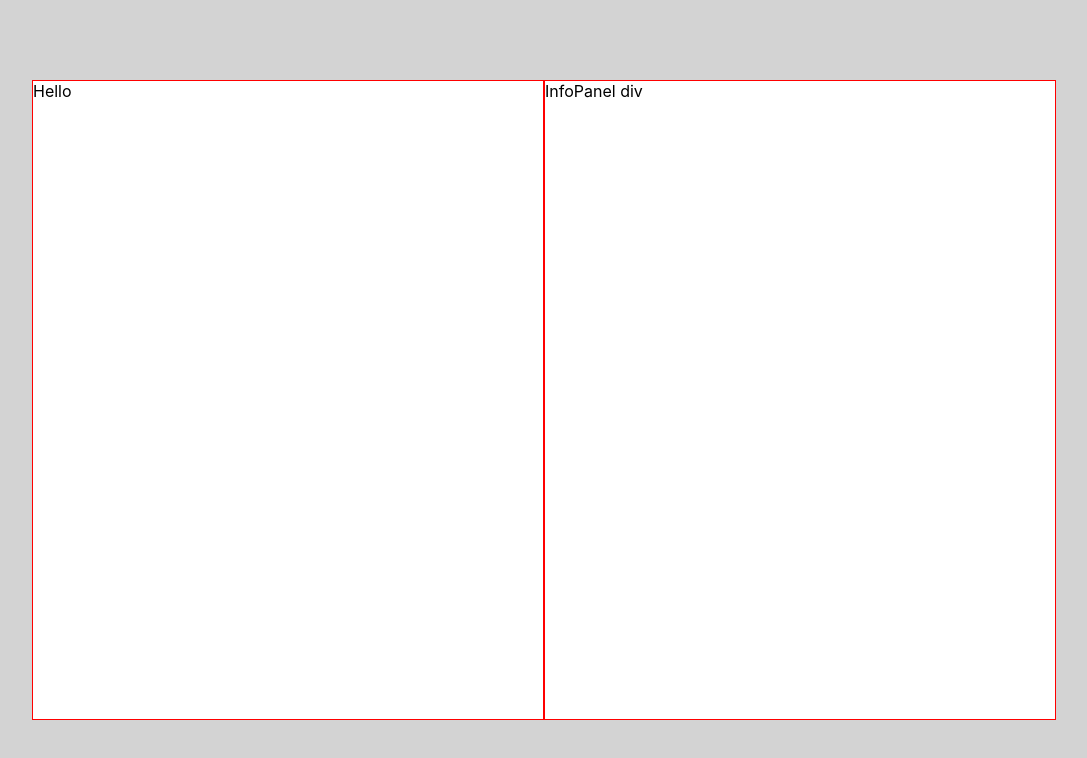
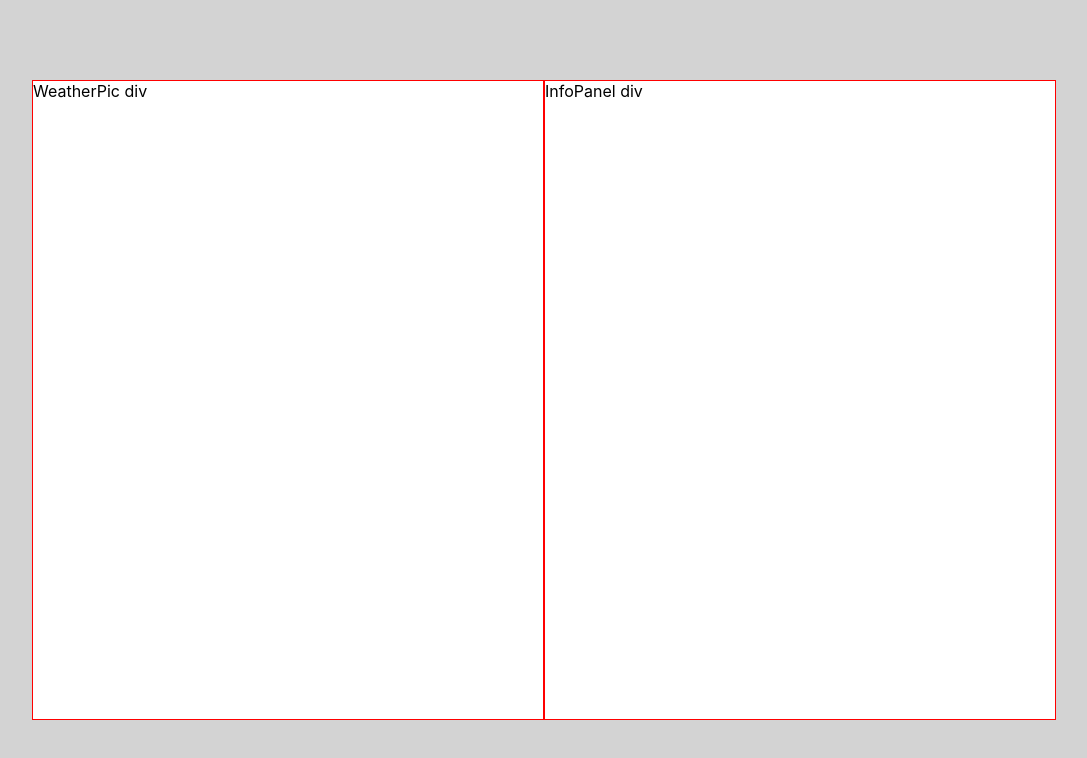
Before and after one commit to katfay/kats-weather-site-react, a React (Create React App) app: page / in a window 1280 px wide. Shown: the top 758 px of the page, without its empty margins (96-1183 px from the left). Built offline with nearby package versions, Linux system fonts and the light colour scheme.

Commit message:
Update wireframe

```diff
--- a/src/WeatherPic.js
+++ b/src/WeatherPic.js
@@ -1,5 +1,5 @@
 import "./WeatherPic.css";
 
 export default function WeatherPic() {
-  return <div className="WeatherPic">Hello</div>;
+  return <div className="WeatherPic">WeatherPic div</div>;
 }
```
